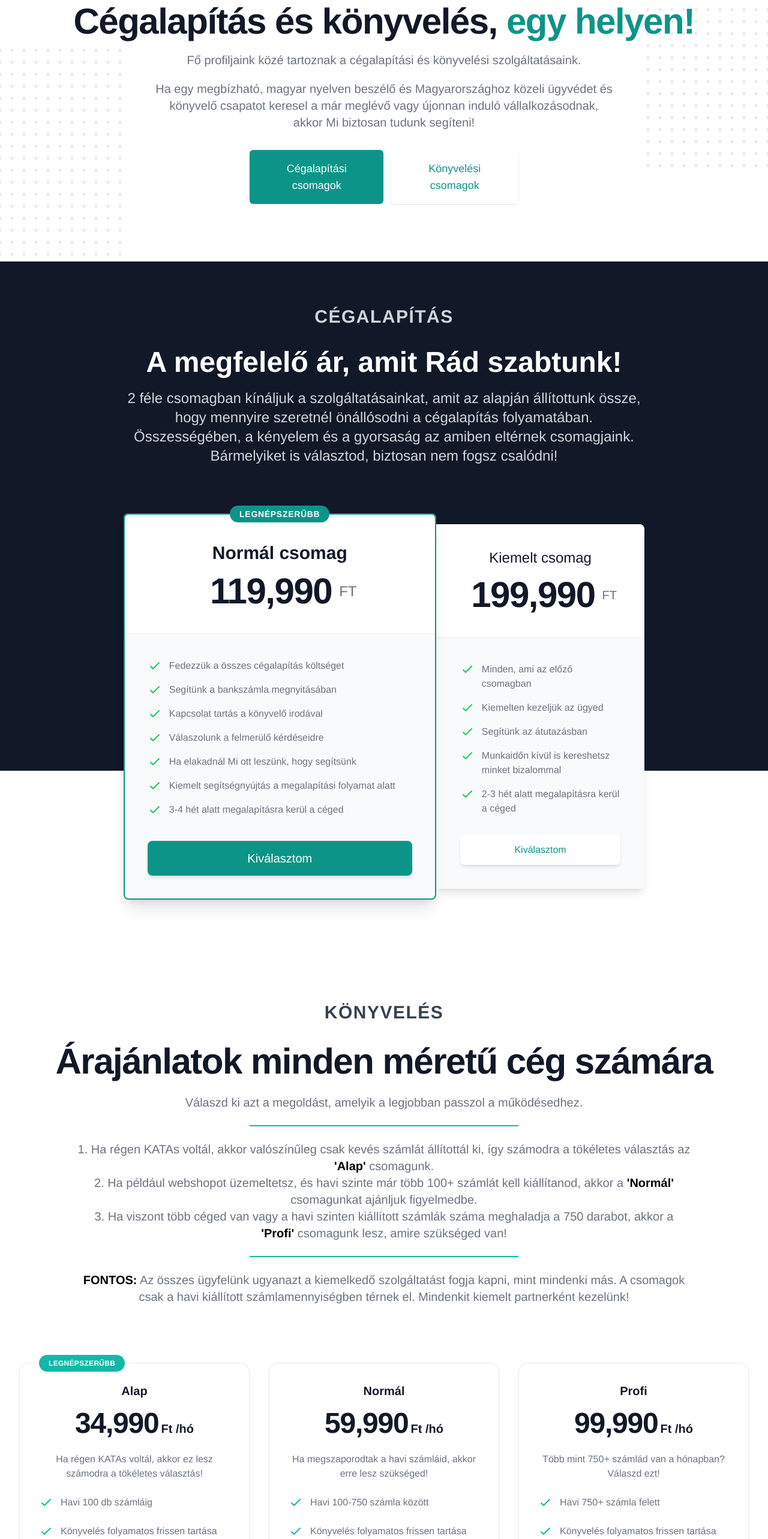
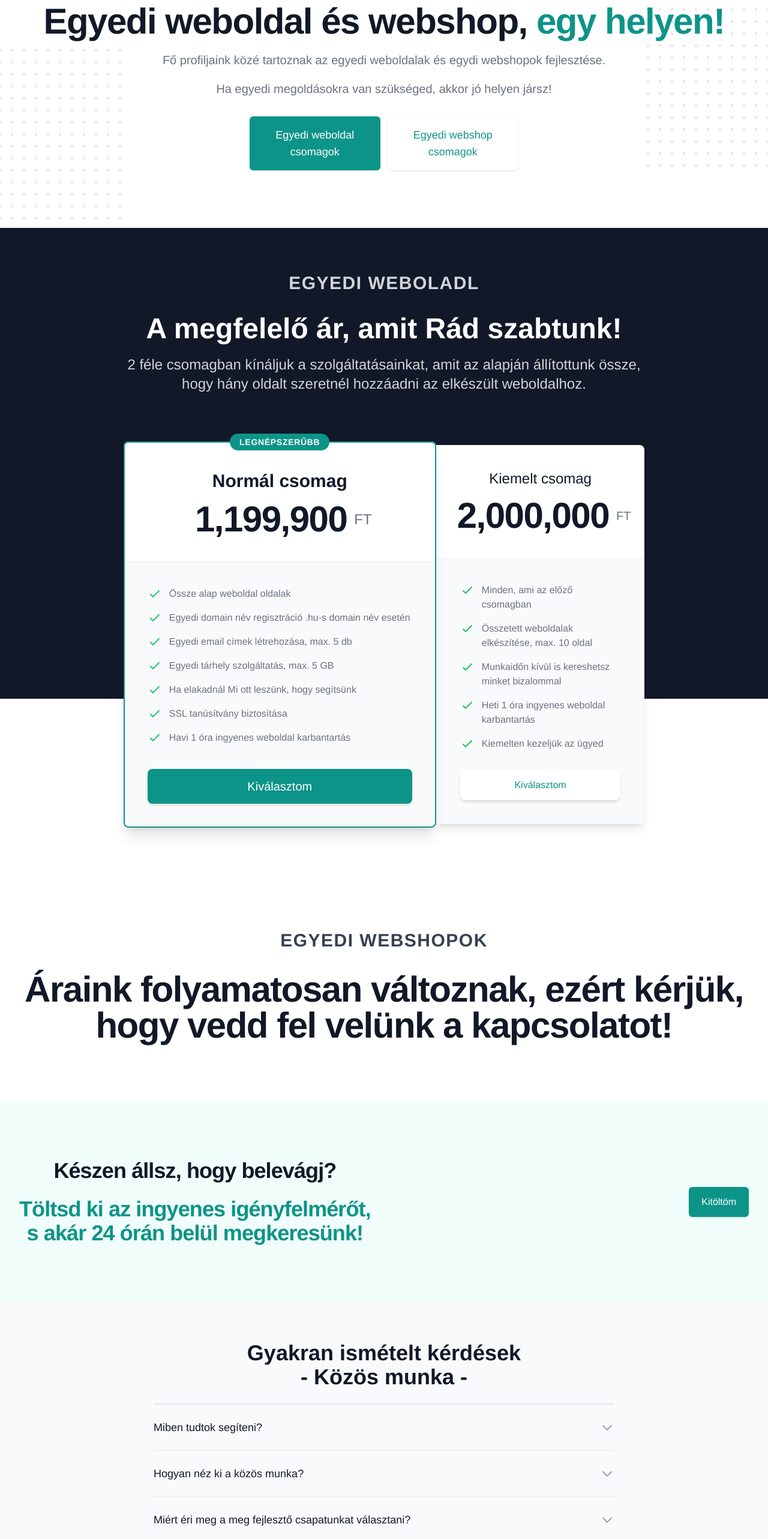
Before and after one commit to rvVcNk2p/katacsere, a Vue app: page /araink in a window 1280 px wide. Shown: the part 234-2800 px from the top of the page at 60% size. Built offline with nearby package versions, Linux system fonts and the light colour scheme.

Commit message:
feat(app): OMS website added

```diff
--- a/index.html
+++ b/index.html
@@ -4,7 +4,7 @@
     <meta charset="UTF-8" />
     <link rel="icon" href="/favicon.ico" />
     <meta name="viewport" content="width=device-width, initial-scale=1.0" />
-    <title>Katacsere.hu</title>
+    <title>Ourmagicalstars.hu</title>
   </head>
   <body>
     <div id="app"></div>
--- a/src/components/HeroSection.vue
+++ b/src/components/HeroSection.vue
@@ -21,7 +21,7 @@
               class="text-4xl tracking-tight font-extrabold text-gray-900 sm:text-5xl md:text-6xl"
             >
               <span class="block xl:inline"
-                >Egy KATA alternatívát keresel?</span
+                >Egy megízható fejlesztő csapatot keresel?</span
               >
               {{ ' ' }}
               <span class="block text-teal-600 xl:inline"
@@ -31,12 +31,9 @@
             <p
               class="mt-3 text-base text-gray-500 sm:mt-5 sm:text-lg sm:max-w-xl sm:mx-auto md:mt-5 md:text-xl lg:mx-0"
             >
-              Ha azon gondolkodsz, hogy milyen KATA alternatíva lehet a piacon
-              és valamiért az
-              <span class="text-red-900">átalányadózás</span> nem áll közel
-              hozzád? Mi segítünk, hogy pár héten belül egy
-              <span class="text-teal-600 font-bold">saját romániai céggel</span>
-              tudd folytatni a tevékenységed!
+              Álmodd meg, mi megalkotjuk! Weboldalak tervezése és fejlesztése a
+              legújabb technológiákkal, hogy vállalkozásod kiemelkedjen az
+              online térben!
             </p>
             <div
               class="mt-5 sm:mt-8 sm:flex sm:justify-center lg:justify-start"
--- a/src/components/nav/MainFooter.vue
+++ b/src/components/nav/MainFooter.vue
@@ -3,47 +3,22 @@
     <CtaSection />
     <FaqSection
       title="Gyakran ismételt kérdések"
-      sub-title="Csomagjaink"
+      sub-title="Közös munka"
       :faqs="PackagesFaqs"
     />
     <CtaSection />
     <FaqSection
       title="Gyakran ismételt kérdések"
-      sub-title="Cégalapítás"
+      sub-title="Egyéb tudnivalók"
       :faqs="SettingUpCompanyFaqs"
     />
     <CtaSection />
-    <FaqSection
-      title="Gyakran ismételt kérdések"
-      sub-title="Könyvelés"
-      :faqs="AccountingFaqs"
-    />
 
     <h2 id="footer-heading" class="sr-only">Footer</h2>
     <div class="max-w-7xl mx-auto py-12 px-4 sm:px-6 lg:py-16 lg:px-8">
-      <div class="xl:grid xl:grid-cols-2 xl:gap-8">
-        <div class="space-y-10 xl:col-span-1">
-          <div class="h-full flex justify-center items-center">
-            <p class="text-gray-400 text-base">
-              "A pénz értelmesen beszél, olyan nyelven, amelyet minden nemzet
-              megért." <br />
-              - Aphra Behn
-            </p>
-          </div>
-          <div class="flex justify-center space-x-6 hidden">
-            <a
-              v-for="item in footerNavigation.social"
-              :key="item.name"
-              :href="item.href"
-              class="text-gray-400 hover:text-gray-300"
-            >
-              <span class="sr-only">{{ item.name }}</span>
-              <component :is="item.icon" class="h-6 w-6" aria-hidden="true" />
-            </a>
-          </div>
-        </div>
+      <div class="flex flex-col sm:grid sm:grid-cols-2 gap-8">
         <div class="mt-12 grid grid-cols-1 gap-8 xl:mt-0">
-          <div class="md:grid md:grid-cols-2 md:gap-8">
+          <div class="md:grid">
             <div class="flex flex-col items-center justify-center">
               <h3
                 class="text-base font-semibold text-gray-200 tracking-wider uppercase"
@@ -53,16 +28,22 @@
               <p class="text-gray-500 text-base mt-6">
                 <span class="text-white font-bold">Email:&nbsp;</span
                 ><a
-                  href="mailto:katacsere.info@gmail.com"
-                  title="mailto:katacsere.info@gmail.com"
+                  href="mailto:ourmagicalstars.info@gmail.com"
+                  title="mailto:ourmagicalstars.info@gmail.com"
                   aria-describedby="a11y-external-message"
-                  >katacsere.info@gmail.com</a
+                  >ourmagicalstars.info@gmail.com</a
                 >
+              </p>
+              <p class="text-gray-500 text-base mt-6">
+                <span class="text-white font-bold">Telefonszám:&nbsp;</span
+                ><a aria-describedby="a11y-external-message">0741473463</a>
               </p>
               <!-- <p class="text-gray-500 text-base mt-6">
                 <span class="text-white font-bold">Telefon</span>:
                 TELEFONSZÁM
               </p> -->
+            </div>
+          </div>
         </div>
         <div class="mt-12 md:mt-0">
           <h3
@@ -82,11 +63,9 @@
           </ul>
         </div>
       </div>
-        </div>
-      </div>
       <div class="mt-12 border-t border-gray-700 pt-8">
         <p class="text-base text-gray-400 xl:text-center">
-          &copy; 2022 Katacsere.hu, Minden jog fenntartva.
+          &copy; 2024 Ourmagicalstars.hu, Minden jog fenntartva.
         </p>
       </div>
     </div>
@@ -98,7 +77,7 @@ import { defineComponent, h } from 'vue'
 
 import CtaSection from '@/components/CtaSection.vue'
 import FaqSection from '@/components/FaqSection.vue'
-import { AccountingFaqs, PackagesFaqs, SettingUpCompanyFaqs } from '@/data/faq'
+import { PackagesFaqs, SettingUpCompanyFaqs } from '@/data/faq'
 import { MAIN_FORM_URL } from '@/data/form'
 
 const footerNavigation = {
--- a/src/components/pricing/PricingHero.vue
+++ b/src/components/pricing/PricingHero.vue
@@ -79,22 +79,20 @@
           <h1
             class="text-4xl tracking-tight font-extrabold text-gray-900 sm:text-5xl md:text-6xl"
           >
-            <span class="block xl:inline">Cégalapítás és könyvelés,</span>
+            <span class="block xl:inline">Egyedi weboldal és webshop,</span>
             {{ ' ' }}
             <span class="block text-teal-600 xl:inline">egy helyen!</span>
           </h1>
           <p
             class="mt-3 max-w-md mx-auto text-base text-gray-500 sm:text-lg md:mt-5 md:text-xl md:max-w-3xl"
           >
-            Fő profiljaink közé tartoznak a cégalapítási és könyvelési
-            szolgáltatásaink.
+            Fő profiljaink közé tartoznak az egyedi weboldalak és egydi
+            webshopok fejlesztése.
           </p>
           <p
             class="mt-3 max-w-md mx-auto text-base text-gray-500 sm:text-lg md:mt-5 md:text-xl md:max-w-3xl"
           >
-            Ha egy megbízható, magyar nyelven beszélő és Magyarországhoz közeli
-            ügyvédet és könyvelő csapatot keresel a már meglévő vagy újonnan
-            induló vállalkozásodnak, akkor Mi biztosan tudunk segíteni!
+            Ha egyedi megoldásokra van szükséged, akkor jó helyen jársz!
           </p>
           <div class="mt-5 max-w-md mx-auto sm:flex sm:justify-center md:mt-8">
             <div class="rounded-md shadow">
@@ -102,7 +100,7 @@
                 href="#cegalapitasi-csomagok"
                 class="w-full flex items-center justify-center px-8 py-3 border border-transparent text-base font-medium rounded-md text-white bg-teal-600 hover:bg-teal-700 md:py-4 md:text-lg md:px-10"
               >
-                Cégalapítási csomagok
+                Egyedi weboldal csomagok
               </a>
             </div>
             <div class="mt-3 rounded-md shadow sm:mt-0 sm:ml-3">
@@ -110,7 +108,7 @@
                 href="#konyvelesi-csomagok"
                 class="w-full flex items-center justify-center px-8 py-3 border border-transparent text-base font-medium rounded-md text-teal-600 bg-white hover:bg-gray-50 md:py-4 md:text-lg md:px-10"
               >
-                Könyvelési csomagok
+                Egyedi webshop csomagok
               </a>
             </div>
           </div>
--- a/src/components/pricing/PricingSectionMonthly.vue
+++ b/src/components/pricing/PricingSectionMonthly.vue
@@ -7,14 +7,15 @@
     <h2
       class="text-3xl leading-6 font-black text-gray-700 uppercase tracking-wider mb-10"
     >
-      KÖNYVELÉS
+      EGYEDI WEBSHOPOK
     </h2>
     <h2
       class="text-3xl font-extrabold text-gray-900 sm:text-5xl sm:leading-none sm:tracking-tight lg:text-6xl"
     >
-      Árajánlatok minden méretű cég számára
+      Áraink folyamatosan változnak, ezért kérjük, hogy vedd fel velünk a
+      kapcsolatot!
     </h2>
-    <p class="mt-6 max-w-5xl text-xl text-gray-500 mx-auto">
+    <!--<p class="mt-6 max-w-5xl text-xl text-gray-500 mx-auto">
       Válaszd ki azt a megoldást, amelyik a legjobban passzol a működésedhez.
     </p>
     <hr class="mx-auto max-w-md border border-teal-500 mt-6" />
@@ -41,7 +42,6 @@
       kiemelt partnerként kezelünk!
     </p>
 
-    <!-- Tiers -->
     <div
       class="mt-24 space-y-12 lg:space-y-0 lg:grid lg:grid-cols-3 lg:gap-x-8"
     >
@@ -68,7 +68,6 @@
           </p>
           <p class="mt-6 text-gray-500">{{ tier.description }}</p>
 
-          <!-- Feature list -->
           <ul role="list" class="mt-6 space-y-6">
             <li v-for="feature in tier.features" :key="feature" class="flex">
               <CheckIcon
@@ -94,7 +93,7 @@
     </div>
 
     <hr class="mx-auto max-w-md border border-teal-500 mt-28" />
-  </div>
+  --></div>
 </template>
 
 <script setup lang="ts">
--- a/src/components/pricing/PricingSectionOnce.vue
+++ b/src/components/pricing/PricingSectionOnce.vue
@@ -5,7 +5,7 @@
         <h2
           class="text-3xl leading-6 font-semibold text-gray-300 uppercase tracking-wider mb-10"
         >
-          Cégalapítás
+          EGYEDI WEBOLADL
         </h2>
         <p
           class="mt-2 text-3xl font-extrabold text-white sm:text-4xl lg:text-5xl"
@@ -15,11 +15,9 @@
         <p
           class="mt-3 max-w-4xl mx-auto text-xl text-gray-300 sm:mt-5 sm:text-2xl"
         >
-          2 féle csomagban kínáljuk a szolgáltatásainkat, amit az alapján állítottunk össze,
-          hogy mennyire szeretnél önállósodni a cégalapítás folyamatában.
-          <br />
-          Összességében, a kényelem és a gyorsaság az amiben eltérnek
-          csomagjaink. Bármelyiket is választod, biztosan nem fogsz csalódni!
+          2 féle csomagban kínáljuk a szolgáltatásainkat, amit az alapján
+          állítottunk össze, hogy hány oldalt szeretnél hozzáadni az elkészült
+          weboldalhoz.
         </p>
       </div>
     </div>
@@ -122,7 +120,7 @@
                       <span
                         class="px-3 flex items-start text-6xl tracking-tight text-gray-900 sm:text-6xl"
                       >
-                        <span class="font-extrabold"> 119,990 </span>
+                        <span class="font-extrabold"> 1,199,900 </span>
                       </span>
                       <span class="text-2xl font-medium text-gray-500">
                         FT
@@ -185,7 +183,7 @@
                         <span
                           class="px-3 flex items-start text-6xl tracking-tight text-gray-900"
                         >
-                          <span class="font-extrabold"> 199,990 </span>
+                          <span class="font-extrabold"> 2,000,000 </span>
                         </span>
                         <span class="text-xl font-medium text-gray-500">
                           FT
@@ -249,19 +247,19 @@ import { MAIN_FORM_URL } from '@/data/form'
 // ]
 
 const growthFeatures = [
-  'Fedezzük a összes cégalapítás költséget',
-  'Segítünk a bankszámla megnyitásában',
-  'Kapcsolat tartás a könyvelő irodával',
-  'Válaszolunk a felmerülő kérdéseidre',
+  'Össze alap weboldal oldalak',
+  'Egyedi domain név regisztráció .hu-s domain név esetén',
+  'Egyedi email címek létrehozása, max. 5 db',
+  'Egyedi tárhely szolgáltatás, max. 5 GB',
   'Ha elakadnál Mi ott leszünk, hogy segítsünk',
-  'Kiemelt segítségnyújtás a megalapítási folyamat alatt',
-  '3-4 hét alatt megalapításra kerül a céged'
+  'SSL tanúsítvány biztosítása',
+  'Havi 1 óra ingyenes weboldal karbantartás'
 ]
 const scaleFeatures = [
   'Minden, ami az előző csomagban',
-  'Kiemelten kezeljük az ügyed',
-  'Segítünk az átutazásban',
+  'Összetett weboldalak elkészítése, max. 10 oldal',
   'Munkaidőn kívül is kereshetsz minket bizalommal',
-  '2-3 hét alatt megalapításra kerül a céged'
+  'Heti 1 óra ingyenes weboldal karbantartás',
+  'Kiemelten kezeljük az ügyed'
 ]
 </script>
--- a/src/data/faq.ts
+++ b/src/data/faq.ts
@@ -7,76 +7,47 @@ export const PackagesFaqs: Faq[] = [
   {
     question: 'Miben tudtok segíteni?',
     answer:
-      'Ha le szeretnéd cserélni a mostani KATAs vállalkozásod, tudunk biztosítani egy alternatívát, ami hasonlóan működik és hasonlóan kedvező. '
+      'Weboldalak fejlesztése, webshopok, és egyedi megoldások készítése. Egyedi igények esetén is tudunk segíteni.'
   },
   {
-    question: 'Mi ez az alternatíva?',
+    question: 'Hogyan néz ki a közös munka?',
     answer:
-      'Egy romániai céget fogunk létrehozni számodra, amire innen "micro"-ként fogunk hivatkozni.'
+      '1. Először is felvesszük Veled a kapcsolatot és megbeszéljük, hogy milyen igényeid vannak.<br />2. Miután ez tisztázódott, elkészítjük a terveket és megbeszéljük a részleteket.<br />3. Miután ez is tisztázódott, nekilátunk a munkának és folyamatosan tartjuk Veled a kapcsolatot.'
   },
   {
-    question:
-      'Miért éri meg román micro céget létrehoznom? (MICRO vs. átalányadózás)',
+    question: 'Miért éri meg a meg fejlesztő csapatunkat választani?',
     answer:
-      '1.A: 12M bevétel esetén évi 2,8M Ft-al maradhat Nálad több.<br />1.B: 24M bevétel esetén évi 6,8M Ft-al maradhat Nálad több.<br /><br />2. Évi 12M Ft helyett közel 24M Ft-os keret áll rendelkezésedre.<br /><br />3. Nem kell árat emelned így a konkurenciával szemben, egészen nagy előnyre tehetsz szert.<br /><br />4. Leegyszerűsített adózási formában maradhatsz, így innentől ugyanúgy nem kell foglalkoznod a költségszámlák gyűjtésével.<br /><br />5. EU-s nettó számlát állíthatsz ki. Ha MO-ra számlázol, a kiállított számlák nem fogják tartalmazni a fennmaradó adó hányadot.<br />'
-  },
-  {
-    question: 'Milyen szolgáltatást tudtok nyújtani számomra?',
-    answer:
-      'Jelenleg 2 fő tevékenységben tudunk segíteni:<br />- Cégalapítás<br />- Könyvelés'
-  },
-  {
-    question: 'Hogyan tudok létrehozni egy romániai céget?',
-    answer:
-      'Pontosan ebben fogunk tudni segíteni Neked. Cégalapítás és könyvelés.<br />Létrehoztunk pár csomagot, ahol mindenki magtalálhatja a Neki megfelelőt.'
-  },
-  {
-    question: 'Mi a különbség a csomagok között?',
-    answer:
-      'Fontos megemlítenünk, hogy mivel két féle szolgáltatást biztosítunk, így van egy <span class="font-bold">egyszeri</span>(cégalapítás) és egy <span class="font-bold">havi</span> (könyvelés) szintű szolgáltatásunk is. <br /><br />A részletes leírást az <a href="/araink">Áraink</a> nevű oldalon találod.'
+      'Mert mi nem csak egy weboldalt fejlesztünk, hanem egy olyan eszközt, amely segítségével Te is könnyedén tudod kezelni a weboldaladat. Nem csak egy weboldalt adunk át, hanem egy olyan eszközt, amely segítségével Te is könnyedén tudod kezelni a weboldaladat.'
   }
 ]
 
 export const SettingUpCompanyFaqs: Faq[] = [
   {
-    question: 'Mennyibe kerül a cég megalapítása?',
+    question: 'Mennyibe kerül egy egyedi weboldal elkészítése?',
     answer:
-      "A részletes leírást az <a href='/araink'>Áraink</a> nevű oldalon találod."
+      "Ez nagyban függ az igényektől. Az árakat az <a href='/araink'>Áraink</a> oldalon találod."
   },
   {
-    question: 'Mennyi időbe kerül, mire ki tudom állítani az első számlám?',
+    question: 'Mennyi időbe kerül, mire elkészül a weboldalam?',
     answer:
-      'Körülbelül 2-4 hét alatt alakul meg a céged. Értesíteni fogunk azonnal, ahogy elkészültek a cégalapítási papírok.'
+      'Ez nagyban függ az igényektől. Az árakat az <a href="/araink">Áraink</a> oldalon találod.'
   },
   {
-    question: 'Hányszor kell átmennem személyesen Romániába?',
+    question:
+      'Szükséges-e román nyelven beszélnem vagy magyar nyelven is elég?',
     answer:
-      'Legalább 1 darab látogatásra szükség lesz, mivel a saját céged alapítási iratát csak Te írhatod alá. Ezt követően készítünk egy felhatalmazást, így többször már nem kell átjönnöd ha nem szeretnéd. Minden online fog zajlani.'
+      'Magyar nyelvű csapat vagyunk, így nincs szükség román nyelvtudásra. Ha olyan helyzetbe kerülnél, ahol szükség van román nyelvtudásra, abban segíteni fogunk. Nem csak fordításban, de személyesen is.'
   },
   {
-    question: 'Szükséges-e román nyelven beszélnem?',
+    question: 'Ha elkészül a weboldal után, hogyan tudom kezelni?',
     answer:
-      'Nem. Mi, a könyvelők és az ügyvédek is tudnak magyarul. Ha olyan helyzetbe kerülnél, ahol szükség van román nyelvtudásra, abban segíteni fogunk. Nem csak fordításban, de személyesen is.'
+      'A weboldalakat általában egyedi fejlesztéssel készítjük, így könnyen kezelhetőek. Ha bármilyen kérdésed lenne, akkor bármikor felteheted nekünk.'
   },
   {
-    question: 'Szükséges-e román lakhely a cég megalapításához?',
+    question:
+      'Ha később szükésgem lenne valamilyen módosításra, akkor mit tegyek?',
     answer:
-      'Igen, természetesen. De ne aggodj, ha jelenleg nem rendelkezel román lakcímmel, akkor ebben is tudunk segíteni.'
-  },
-  {
-    question: 'Szükséges-e román bankszámla a cégalapításhoz?',
-    answer:
-      'Az alapításhoz nem, viszont a működésedhez elengedhetetlen lesz. Mi általában a Wise szolgáltatót használjuk, ami teljes mértékben online működik és megfelel minden feltételnek, ami a szabályos működéshez szükséges. Természetesen, helyi román bankfiók is nyitható, de az bonyolultabb, hosszadalmasabb és többszöri átjövetelt igényel.'
-  },
-  {
-    question: 'Tudom-e a járulékaim online átutalással intézni?',
-    answer:
-      'Jelenleg a Wise esetében nincs mód arra, hogy átatulast indítsunk a román adóztatási számlára viszont Mi tudunk neked segíteni ennek az áthidalásában. '
-  },
-  {
-    question: 'Hogyan néz ki a cégalapítás folyamata?',
-    answer:
-      '0. Ha bármilyen kérdésed merülne fel, akkor megválaszoljuk azokat!<br />1. Felvesszük Veled a kapcsolatot és megtaláljuk, hogy melyik csomag lenne számodra a megfelelő.<br />2. Összekötünk a megfelelő emberekkel (könyvelő, ügyvéd, stb.) és elkérjük a cégalapításhoz szükséges adatokat.<br />3. Miután ez elkészült, összekészítjük a cégalapításhoz szükséges dokumentumokat és megbeszéljük, hogy mikor tudunk találkozni személyesen.<br />4. Találkozás után, körbevezetünk az irodában, aláírjuk a szükséges dokumentumokat és megbeszéljük a további lépéseket.<br />5. Ahogy elkészültek a megalapított cég iratai, felvesszük Veled a kapcsolatot és onnantól már tudsz is kiállítani számlákat. <br /><br />+1. A folyamat során, folyamatosan segítünk és támogatunk mindenben. Nem hagyunk magadra. :)'
+      'Ha bármilyen módosításra lenne szükséged, akkor bármikor felveheted velünk a kapcsolatot és mi segítünk.'
   }
 ]
 
--- a/src/views/ContactPage.vue
+++ b/src/views/ContactPage.vue
@@ -192,7 +192,7 @@
                       class="flex-shrink-0 w-6 h-6 text-teal-200"
                       aria-hidden="true"
                     />
-                    <span class="ml-3">katacsere.info@gmail.com</span>
+                    <span class="ml-3">ourmagicalstars.info@gmail.com</span>
                   </dd>
                 </dl>
               </div>
--- a/src/views/HomePage.vue
+++ b/src/views/HomePage.vue
@@ -1,18 +1,7 @@
 <template>
   <HeroSection />
-  <FeatureSection />
-  <BeforeAfterSection :features="features_12" :perks="perks_12" />
-  <ConclusionSection />
-  <BeforeAfterSection :features="features_24" :perks="perks_24" />
-
-  <!-- <TeamSection /> -->
-  <!-- <TestimonialSection /> -->
 </template>
 
 <script lang="ts" setup>
-import BeforeAfterSection from '@/components/BeforeAfterSection.vue'
-import ConclusionSection from '@/components/ConclusionSection.vue'
-import FeatureSection from '@/components/FeatureSection.vue'
 import HeroSection from '@/components/HeroSection.vue'
-import { features_12, features_24, perks_12, perks_24 } from '@/data/comparison'
 </script>
```
Also changed, not shown: src/components/nav/MainHeader.vue (+2 -10 lines). Lines whose indentation alone changed are shown as unchanged.
